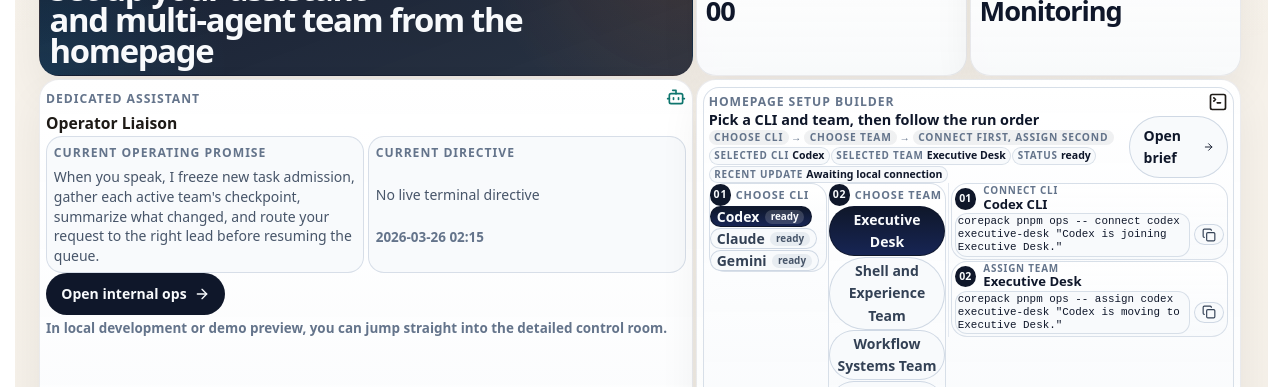
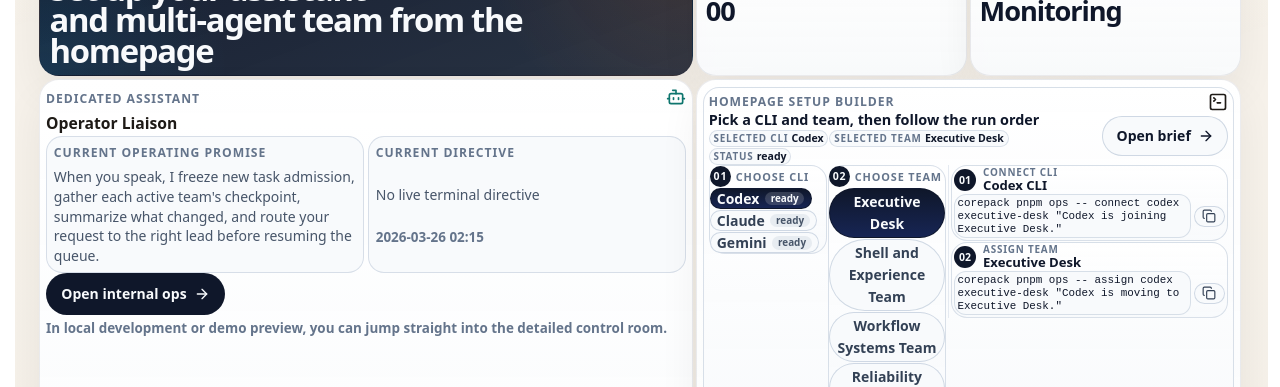
Before and after one commit to GongJae00/research-pages, a Next.js app in the folder apps/web/: page /en in a window 1280 px wide. Shown: the part 1640-2027 px from the top of the page. Built offline with nearby package versions, Linux system fonts and the light colour scheme; no server answers.

Commit message:
Autonomy batch 1499: shell-experience

```diff
--- a/apps/web/src/components/homepage-agent-control-section.module.css
+++ b/apps/web/src/components/homepage-agent-control-section.module.css
@@ -561,7 +561,7 @@
   flex-wrap: wrap;
   align-items: center;
   gap: 0.06rem;
-  margin-top: 0.08rem;
+  margin-top: 0.04rem;
 }
 
 .setupHeaderTools {
@@ -598,7 +598,7 @@
   display: inline-flex;
   align-items: baseline;
   gap: 0.2rem;
-  padding: 0.12rem 0.28rem;
+  padding: 0.1rem 0.24rem;
   border: 1px solid rgba(203, 213, 225, 0.68);
   border-radius: 999px;
   background: rgba(248, 250, 252, 0.94);
@@ -624,6 +624,10 @@
   display: grid;
   gap: 0.04rem;
   padding: 0;
+}
+
+.setupCompactBar {
+  display: none;
 }
 
 .setupPickerLabelRow {
@@ -694,7 +698,7 @@
 .copyCard {
   display: grid;
   gap: 0.1rem;
-  padding: 0.14rem 0.18rem;
+  padding: 0.12rem 0.16rem;
 }
 
 .copyMetaRow,
--- a/apps/web/src/components/homepage-agent-control-section.tsx
+++ b/apps/web/src/components/homepage-agent-control-section.tsx
@@ -381,12 +381,6 @@ export function HomepageAgentControlSection({
                         {getProviderStatusLabel(locale, selectedProvider.status)}
                       </strong>
                     </span>
-                    <span className={styles.summaryChip}>
-                      <span className={styles.setupScanLabel}>{copy.heartbeat}</span>
-                      <strong className={styles.setupScanValue}>
-                        {formatBoardTimestamp(locale, selectedProvider.lastHeartbeat)}
-                      </strong>
-                    </span>
                   </div>
                 ) : null}
               </div>
```
